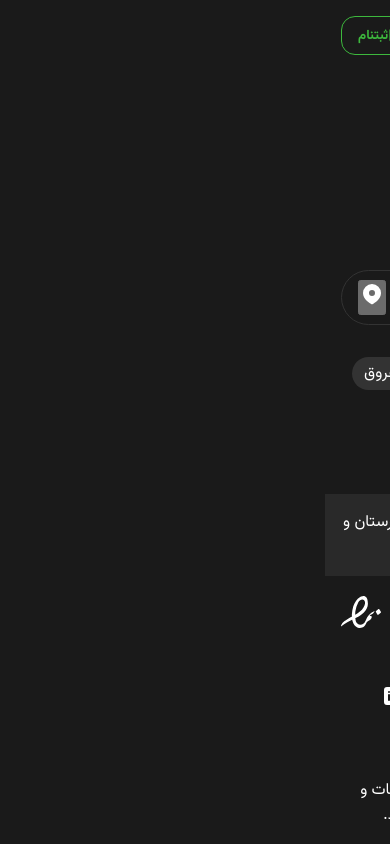
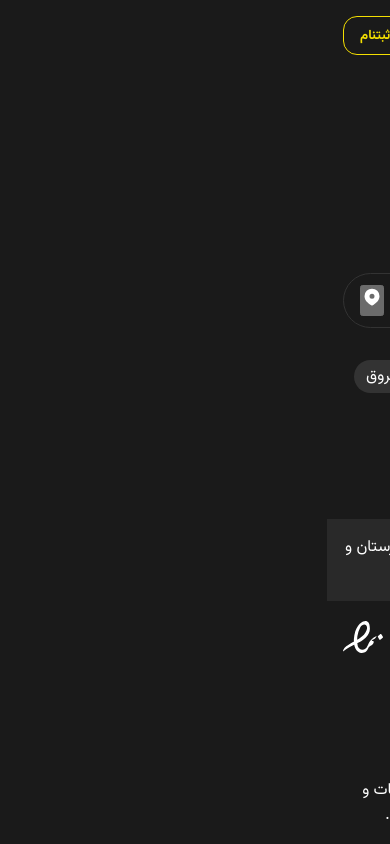
Before and after one commit to CodectiveOrg/bootcamp-2024-free-nextjs-bitashoja, a Next.js app: page / in a window 390 px wide. Built offline with nearby package versions, Linux system fonts and the light colour scheme.

Commit message:
[ADD] typography

```diff
--- a/src/app/components/header/footer/footer.module.css
+++ b/src/app/components/header/footer/footer.module.css
@@ -10,7 +10,7 @@
 
     .logo {
       margin-block-end: 0.25rem;
-      font-size: 2rem;
+      font-size: var(--fz-600);
       font-weight: 700;
     }
   }
@@ -29,7 +29,7 @@
       gap: 1rem;
       > li {
         a {
-          font-size: 1.5rem;
+          font-size: var(--fz-500);
         }
       }
     }
--- a/src/app/components/header/global-search-box/globalSearchBox.module.css
+++ b/src/app/components/header/global-search-box/globalSearchBox.module.css
@@ -9,7 +9,7 @@
   .prefix {
     display: grid;
     align-items: center;
-    font-size: 1.5rem;
+    font-size: var(--fz-500);
   }
   input {
     flex: 1 1 0;
@@ -34,7 +34,7 @@
       border-radius: var(--border-radius);
       cursor: pointer;
       svg {
-        font-size: 1.5rem;
+        font-size: 1.5em;
       }
       :hover {
         background-color: var(--color-gray-16);
--- a/src/app/globals.css
+++ b/src/app/globals.css
@@ -7,10 +7,10 @@
   --color-default-background: var(--color-gray-10);
   --color-default-foreground: var(--color-gray-98);
 
-  --color-primary: hsl(120deg 50% 48%);
+  --color-primary: hsl(55deg, 99%, 48%);
   --color-primary-fade: hsl(120deg 50% 96%);
-  --color-primary-lighter: hsl(120deg 50% 52%);
-  --color-primary-darker: hsl(120deg 50% 44%);
+  --color-primary-lighter: hsl(55deg, 99%, 52%);
+  --color-primary-darker: hsl(55deg, 99%, 44%);
   --color-primary-opposite: var(--color-gray-10);
 
   --border-radius: 0.875rem;
@@ -70,6 +70,8 @@ body {
   min-block-size: 100vh;
   min-block-size: 100dvh;
 
+  font-family: var(--fz-400);
+
   > * {
     padding-inline: var(--full-width-padding-inline);
   }
--- a/src/app/layout.tsx
+++ b/src/app/layout.tsx
@@ -4,6 +4,7 @@ import { Vazirmatn } from "next/font/google";
 import HeaderComponent from "./components/header/headerComponent";
 import FooterComponent from "./components/header/footer/footerComponent";
 
+import "@/styles/typography.css";
 import "./globals.css";
 
 const vazirmatn = Vazirmatn({
--- a/src/app/page.module.css
+++ b/src/app/page.module.css
@@ -8,10 +8,10 @@
     display: inline-flex;
     align-items: center;
     gap: 1rem;
-    font-size: 2.5rem;
+    font-size: var(--fz-700);
   }
   svg {
-    font-size: 1.5rem;
+    font-size: 1.5em;
   }
   .history {
     display: flex;
--- /dev/null
+++ b/src/styles/typography.css
@@ -0,0 +1,9 @@
+:root {
+  --fz-300: clamp(0.75rem, 0.6429vw, 1rem);
+  --fz-400: clamp(1rem, 1rem + 0vw, 1rem);
+  --fz-500: clamp(1.25rem, 1.1429rem + 0.4762vw, 1.5rem);
+  --fz-600: clamp(1.5rem, 1.2857 + 0.9524vw, 2rem);
+  --fz-700: clamp(1.75rem, 1.4286rem + 1.4286vw, 2.5rem);
+  --fz-800: clamp(2.5rem, 1.8571rem + 2.8571vw, 4rem);
+  --fz-900: clamp(3rem, 1.7143rem + 5.7143vw, 6rem);
+}
```
